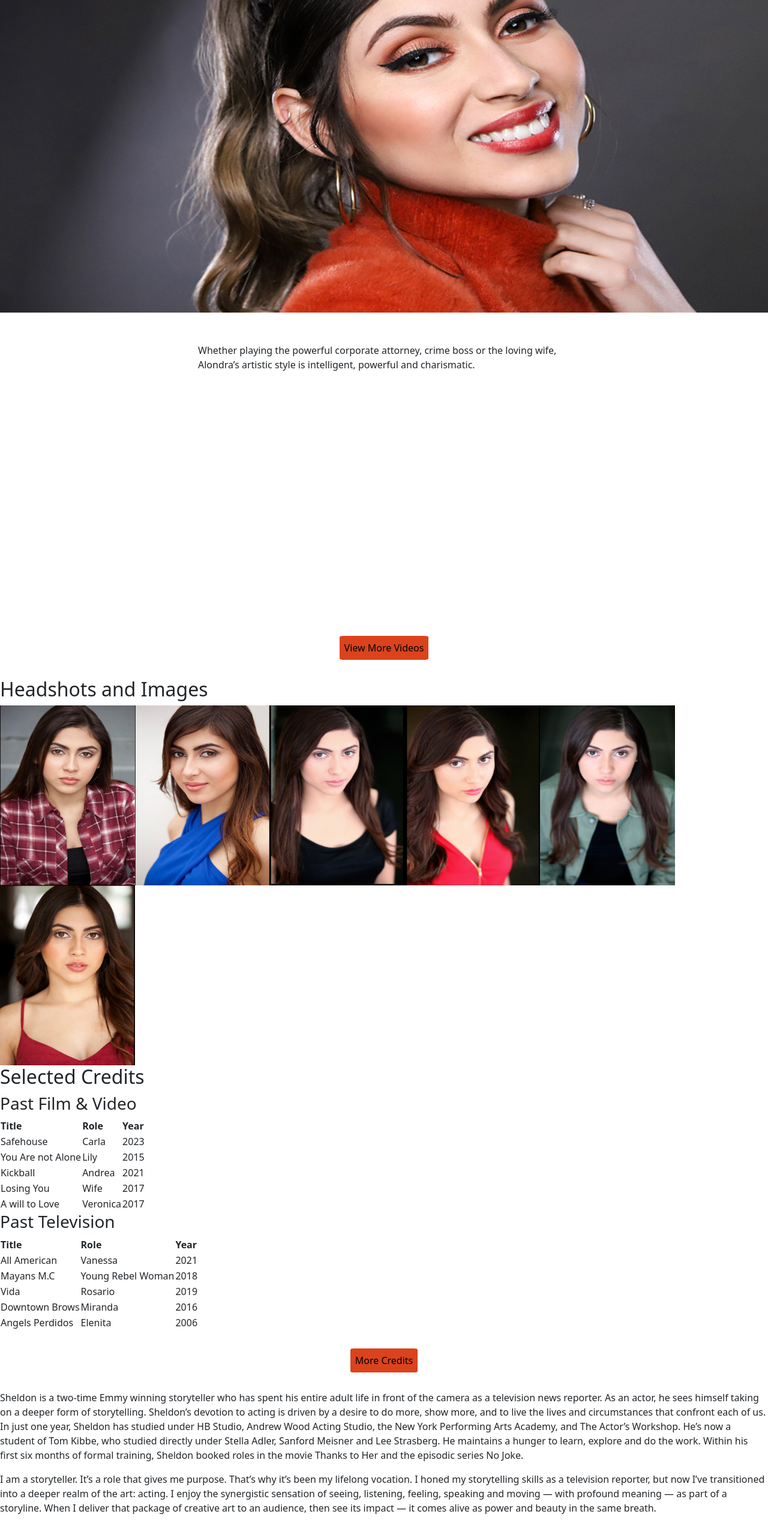
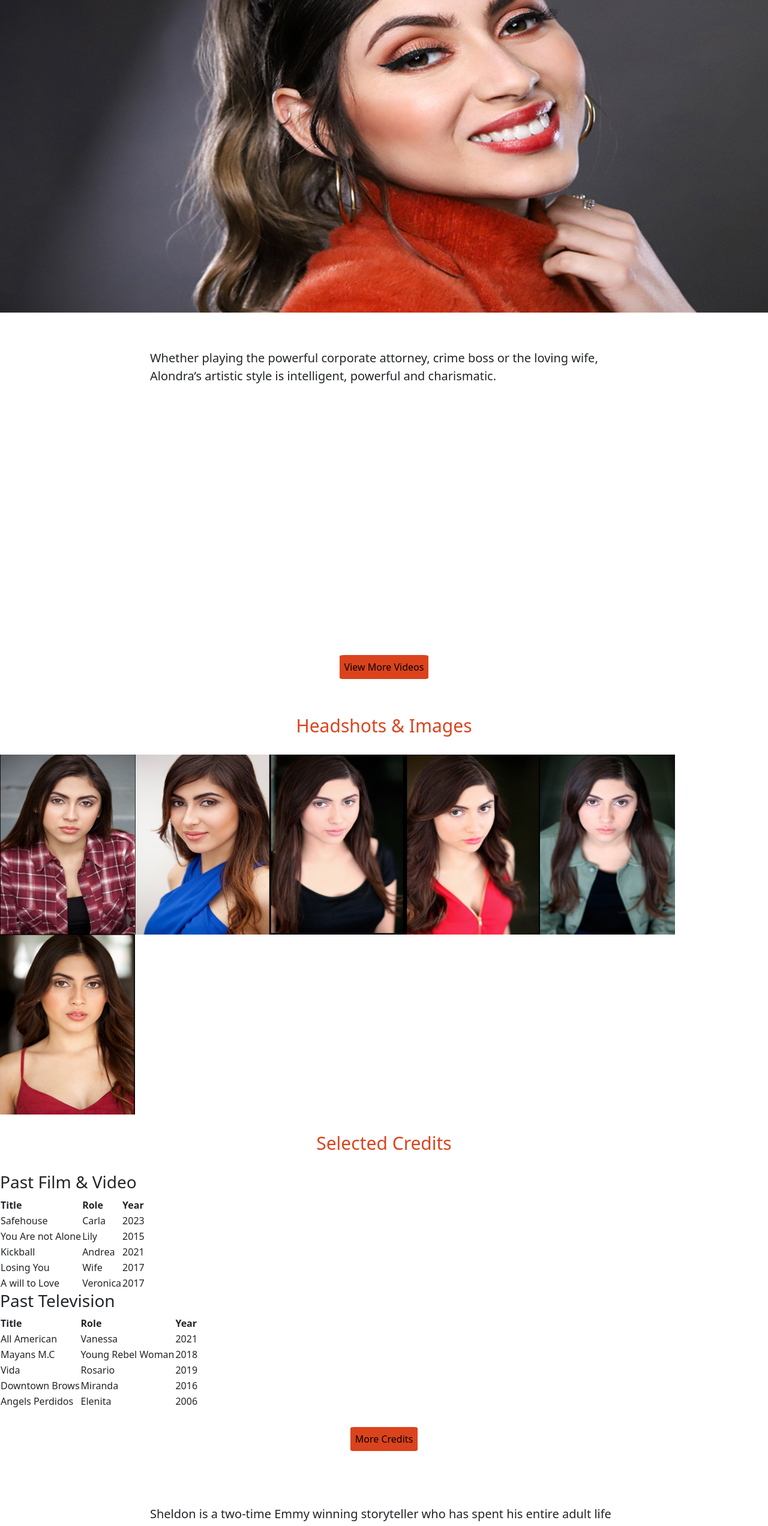
Before and after one commit to dudahamilton/acting-web, a Next.js app in the folder acting-web/: page / in a window 1280 px wide. Shown: the part 234-2778 px from the top of the page at 60% size. Built offline with nearby package versions, Linux system fonts and the light colour scheme.

Commit message:
everything is centered besides the tables

```diff
--- a/acting-web/pages/index.js
+++ b/acting-web/pages/index.js
@@ -25,8 +25,8 @@ export default function Home() {
         width='1500'
         height='700' />
 
-        <div className={styles.coolText}>
-        <p className={styles.firstImage}>Whether playing the powerful corporate attorney, crime boss or the loving wife, Alondra’s artistic style is intelligent, powerful and charismatic. </p>
+        <div className={styles.text}>
+        <p className={styles.firstText}>Whether playing the powerful corporate attorney, crime boss or the loving wife, Alondra’s artistic style is intelligent, powerful and charismatic. </p>
         </div>
 
 
@@ -36,7 +36,7 @@ export default function Home() {
           <div className={styles.container}><button className={styles.btn}>View More Videos</button></div>
           </a>
 
-        <h2>Headshots and Images </h2>
+        <h2 className={styles.h2}>Headshots & Images </h2>
         <div>
         <Image
         src='/pictures/alondra1.png'
@@ -70,7 +70,7 @@ export default function Home() {
         height='300'/>
         </div>
 
-        <h2>Selected Credits</h2>
+        <h2 className={styles.h2}>Selected Credits</h2>
         <h3> Past Film & Video</h3>
         <div>
         <table>
@@ -161,7 +161,8 @@ export default function Home() {
         </a>
 
         {/* <img /> */}
-        <p>
+        <div className={styles.text}>
+          <p className={styles.firstText}>
           Sheldon is a two-time Emmy winning storyteller who has spent his entire adult life in front of the camera as a television news reporter.
           As an actor, he sees himself taking on a deeper form of storytelling.
 
@@ -173,15 +174,16 @@ export default function Home() {
 
           Within his first six months of formal training, Sheldon booked roles in the movie Thanks to Her and the episodic series No Joke.
           </p>
+        </div>
 
         {/* <img /> */}
-
-        <p>I am a storyteller. It’s a role that gives me purpose. That’s why it’s been my lifelong vocation.
+        <div className={styles.text}>
+          <p className={styles.firstText}>I am a storyteller. It’s a role that gives me purpose. That’s why it’s been my lifelong vocation.
           I honed my storytelling skills as a television reporter, but now I’ve transitioned into a deeper realm of the art: acting.
 
           I enjoy the synergistic sensation of seeing, listening, feeling, speaking and moving — with profound meaning — as part of a storyline.
 
-        When I deliver that package of creative art to an audience, then see its impact — it comes alive as power and beauty in the same breath.</p>
+          When I deliver that package of creative art to an audience, then see its impact — it comes alive as power and beauty in the same breath.</p></div>
 
       </main>
 
--- a/acting-web/styles/Home.module.css
+++ b/acting-web/styles/Home.module.css
@@ -1,12 +1,18 @@
 /* Here goes styling for the main page  */
-
-.firstImage{
-    margin: 50px;
+.h2{
+    text-align: center;
+    margin: 30px;
+    color:#db431d;
+    font-size: 30px;
 }
-.coolText{
-    width: 720px;
+.firstText{
+    margin: 60px;
+}
+.text{
+    width: 900px;
     display: flex;
     margin: 0 auto;
+    font-size: 20px;
 }
 .showreel {
     margin: 0 auto;
```
Lines whose indentation alone changed are shown as unchanged.
